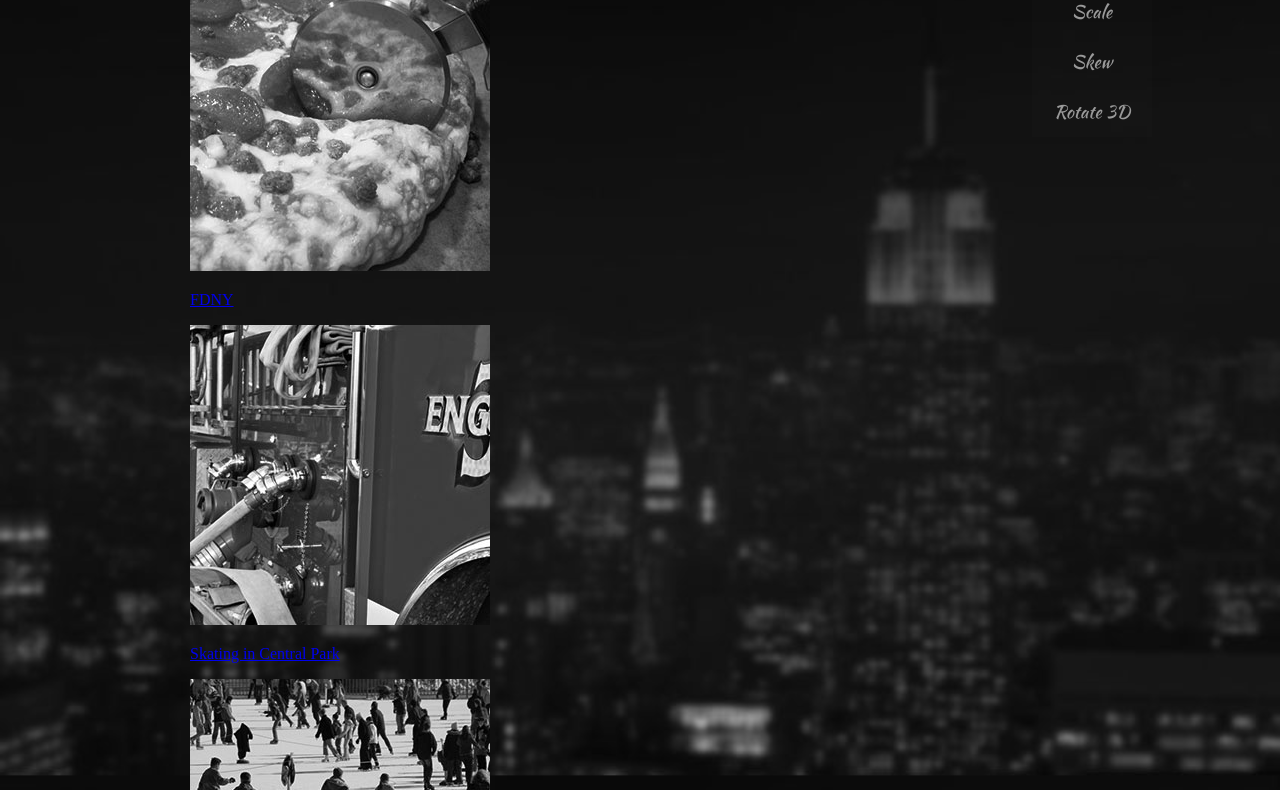
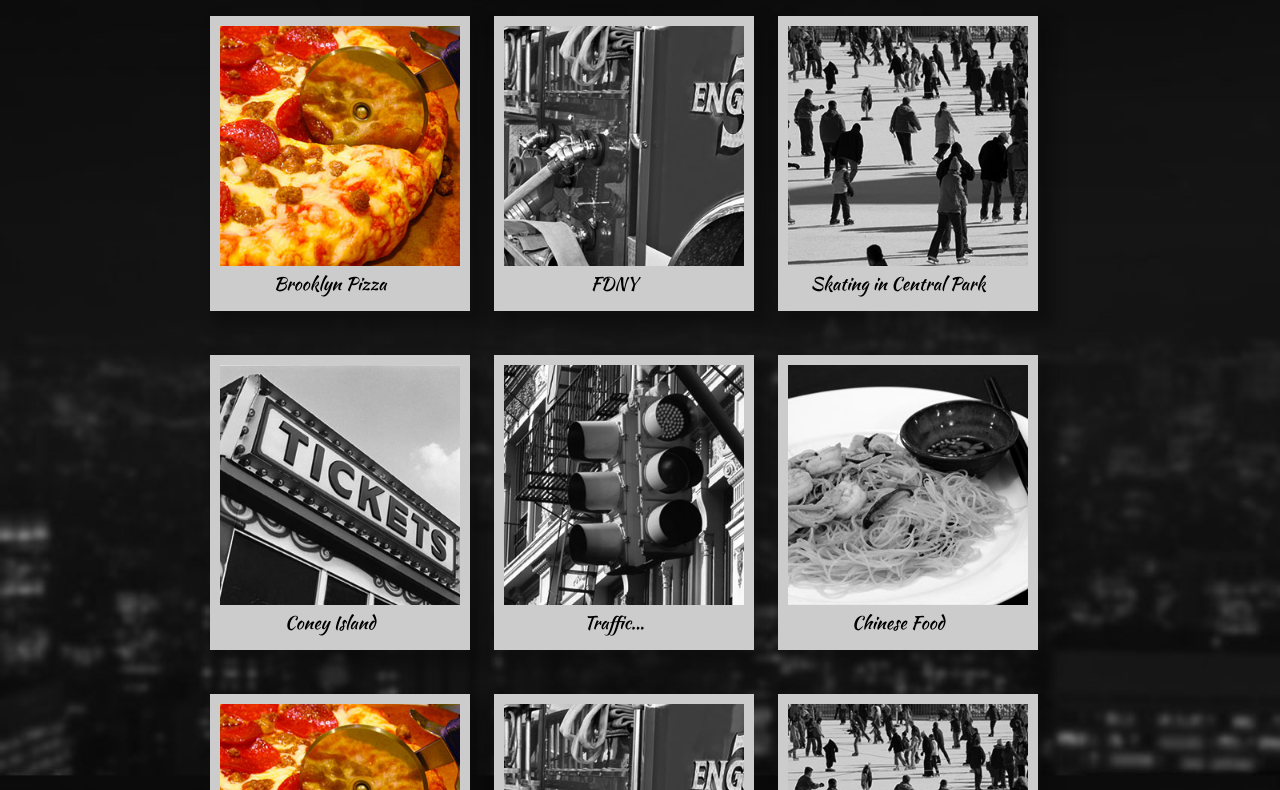
Before and after one commit to lillyber/web_development_homework, a plain HTML site: page Week_3/Gallery/index.html in a window 1280 px wide. Shown: the part 79-869 px from the top of the page. Drawn offline with Linux system fonts and the light colour scheme.

Commit message:
added wee 4

```diff
--- a/Week_3/Gallery/css/style.css
+++ b/Week_3/Gallery/css/style.css
@@ -1,53 +1,56 @@
 @import url('https://fonts.googleapis.com/css?family=Kaushan+Script');
+/* font-family: 'Kaushan Script', cursive; */
 
-html{
+html {
   background: url(../img/bg.jpg) no-repeat center center fixed;
-	background-size: cover;
   -webkit-background-size: cover;
   -moz-background-size: cover;
   -o-background-size: cover;
+  background-size: cover;
 }
 
 html,
-body{
+body {
   margin: 0;
 }
 
-.container{
+.container {
   width: 900px;
   margin: 0 auto;
+  padding: 75px;
 }
 
-.polariod{
+.polaroid {
   position: relative;
   width: 240px;
   display: inline-block;
   margin: 20px;
 }
 
-.polariod img{
+.polaroid img {
   width: 100%;
   height: auto;
+  border: 10px solid #ccc;
+  /* border-bottom: 45px solid #ccc; */
   border-bottom-width: 45px;
   /* h-shadow | v-shadow | blur | spread | color */
-	-webkit-box-shadow: 3px 3px 10px 3px rgba(10,10,10,0.5);
-	-moz-box0shadow: 3px 3px 10px 3px rgba(10,10,10,0.5);
-	box-shadow: 3px 3px 10px 3px rgba(10,10,10,0.5);
+  -webkit-box-shadow: 10px 10px 10px 5px rgba(10,10,10, 0.5);
+  -moz-box0shadow: 10px 10px 10px 5px rgba(10,10,10, 0.5);
+  box-shadow: 10px 10px 10px 5px rgba(10,10,10, 0.5);
 }
 
-.polariod p{
+.polaroid p {
   position: absolute;
-	width: 1;
+  width: 100%;
   text-align: center;
+  bottom: 0px;
   font-family: 'Kaushan Script', cursive;
   font-weight: 400;
   font-size: 18px;
-
 }
 
 /* Nav Bar Styles */
-
-header{
+header {
   width: 80%;
   padding: 0 10%;
   height: 50px;
@@ -56,56 +59,52 @@ header{
   z-index: 10;
   background-color: black;
   background: url(../img/cheap_diagonal_fabric.png);
-
 }
 
-header h1{
+header h1 {
   color: #333;
   display: inline-block;
   margin: 0;
   padding: 0;
   font-family: 'Kaushan Script', cursive;
-
 }
 
-nav{
+nav {
   float: right;
   display: inline-block;
 }
 
-nav ul{
+nav ul {
   list-style-type: none;
   text-align-center;
   padding: 0;
   margin: 0;
-	background-color: rgba(40,40,40,0.1);
+  background-color: rgba(40,40,40, 0.2);
 }
 
-nav li{
+nav li {
   font-family: 'Kaushan Script', cursive;
   font-size: 18px;
   height: 50px;
   line-height: 50px;
   width: 120px;
   display: inline-block;
-
 }
 
-nav a{
+nav a {
   text-decoration: none;
-	color: #999;
+  color: #333;
   display: block;
   text-align: center;
-	transition: all 0.4s;
+  transition: all 1s;
 }
 
 nav a:hover {
-	background-color: rgba(40,40,40,0.5);
+  background-color: rgba(40,40,40, 0.5);
   color: #fff;
 }
 
-nav a.active{
-
+nav a.active {
   background-color: white;
   color: #444;
 }
--- a/Week_3/Gallery/index.html
+++ b/Week_3/Gallery/index.html
@@ -6,6 +6,7 @@
     <!-- Link to CSS File here -->
     <link rel="stylesheet" href="css/style.css">
     <!-- Link to Google Font Here -->
+    <!-- <link href="https://fonts.googleapis.com/css?family=Kaushan+Script" rel="stylesheet"> -->
 </head>
 
 <body>
@@ -13,17 +14,41 @@
         <h1>NYC Instagram Knockoff</h1>
         <nav>
             <ul>
-                <li><a href="#" class="active">Rotate</li>
-                <li><a href="#">Scale</li>
-                <li><a href="#">Skew</li>
-                <li><a href="#">Rotate 3D</li>
+                <li><a href="#" class="active">Rotate</a></li>
+                <li><a href="#">Scale</a></li>
+                <li><a href="#">Skew</a></li>
+                <li><a href="#">Rotate 3D</a></li>
             </ul>
         </nav>
     </header>
     <div class="container">
         <div class="polaroid">
             <p>Brooklyn Pizza</p>
-            <img src="img/bw/pizza.jpg">
+            <img src="img/color/pizza.jpg">
+        </div>
+        <div class="polaroid">
+            <p>FDNY</p>
+            <img src="img/bw/fdny.jpg">
+        </div>
+        <div class="polaroid">
+            <p>Skating in Central Park</p>
+            <img src="img/bw/skating.jpg">
+        </div>
+        <div class="polaroid">
+            <p>Coney Island</p>
+            <img src="img/bw/tickets.jpg">
+        </div>
+        <div class="polaroid">
+            <p>Traffic...</p>
+            <img src="img/bw/traffic.jpg">
+        </div>
+        <div class="polaroid">
+            <p>Chinese Food</p>
+            <img src="img/bw/chinese.jpg">
+        </div>
+        <div class="polaroid">
+            <p>Brooklyn Pizza</p>
+            <img src="img/color/pizza.jpg">
         </div>
         <div class="polaroid">
             <p>FDNY</p>
@@ -46,7 +71,6 @@
             <img src="img/bw/chinese.jpg">
         </div>
     </div>
-
 </body>
 
 </html>
--- /dev/null
+++ b/Week_4/Recipe/css/style.css
@@ -0,0 +1,104 @@
+
+@import url('https://fonts.googleapis.com/css?family=Dosis');
+
+html {
+  background: url(../img/47586540ea32038.jpg) no-repeat center center fixed;
+  -webkit-background-size: cover;
+  -moz-background-size: cover;
+  -o-background-size: cover;
+  background-size: cover;
+}
+
+html,
+body {
+  margin: 0;
+  font-family: 'Dosis', sans-serif;
+
+}
+
+header {
+  width: 80%;
+  padding: 0 10%;
+  height: 80px;
+  position: fixed;
+  margin-bottom: 20px;
+  background-color: rgba(202,231,119,0.5);
+  background: url(../img/bckgnd.png) no-repeat center center fixed;
+}
+
+header h1 {
+  color: white;
+  display: inline-block;
+  margin: 0;
+  padding: 0;
+  font-size: 60px;
+
+}
+
+nav {
+  float: right;
+  display: inline-block;
+  font-size: 50px;
+}
+
+nav ul {
+  list-style-type: none;
+  text-align-center;
+  padding: 0;
+  margin: 0;
+  background-color: rgba(40,40,40, 0.1);
+}
+
+body{
+  display: inline-block;
+}
+
+nav li {
+  font-size: 18px;
+  height: 80px;
+  line-height: 80px;
+  width: 120px;
+  display: inline-block;
+}
+
+nav a {
+  text-decoration: none;
+  color: white;
+  display: block;
+  text-align: center;
+  transition: all 1s;
+}
+
+nav a:hover {
+  background-color: rgba(167,219,118, 0.5);
+  color: black;
+}
+
+nav a.active {
+  background-color: black;
+  color: black;
+}
+
+img{
+  float: right;
+}
+
+.b1{
+display:inline-block;
+position: relative;
+margin: 5px;
+float:right;
+width:25%;
+height:200px;
+border-color: white;
+}
+
+footer {
+  width: 80%;
+  padding: 0 10%;
+  height: 50px;
+  position: fixed;
+  margin-top: 100px;
+  background-color: rgba(202,231,119,0.5);
+  background: url(../img/bckgnd.png);
+}
```
Also changed, not shown: Week_4/Recipe/index.html (added, +67 -0 lines), Week_4/Recipe/img/47586540ea32038.jpg (added), Week_4/Recipe/img/596098068.jpg (added), Week_4/Recipe/img/bckgnd.png (added), Week_4/Recipe/img/congruent_pentagon.png (added), Week_4/Recipe/img/images.jpeg (added). Lines whose indentation alone changed are shown as unchanged.
